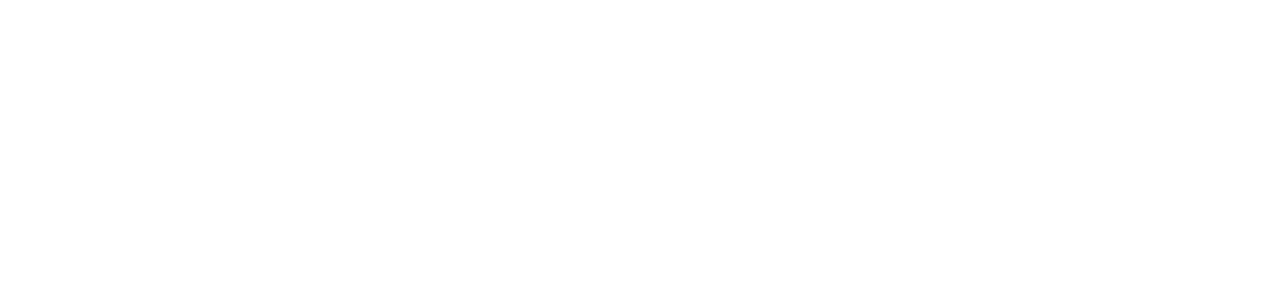
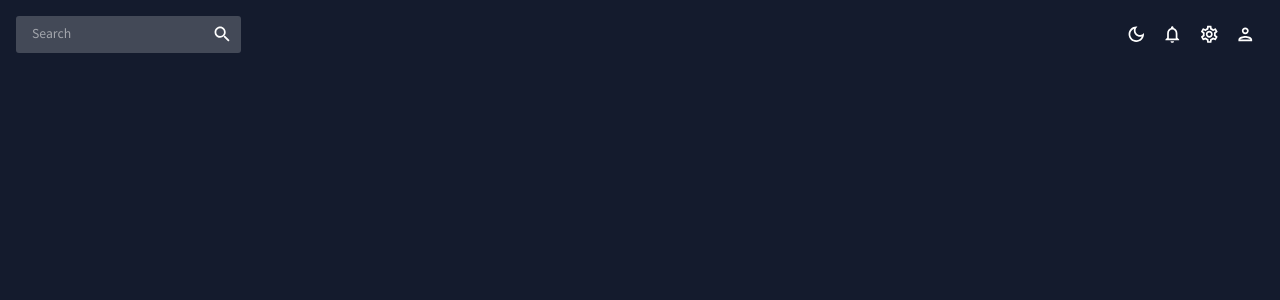
Before and after one commit to Mekke9/data-dash, a React (Create React App) app in the folder admin-dash/: page / in a window 1280 px wide. Shown: the top 300 px of the page. Built offline with nearby package versions, Linux system fonts and the light colour scheme.

Commit message:
searchbar and icons in the topbar set up

```diff
--- a/admin-dash/src/App.js
+++ b/admin-dash/src/App.js
@@ -1,7 +1,20 @@
+import { ColorModeContext, useMode } from "./theme";
+import { CssBaseline, ThemeProvider } from "@mui/material";
+import Topbar from "./scenes/global/topbar";
+
 function App() {
+  const [theme, colorMode] = useMode();
   return (
-    <div className="app">
-    </div>
+    <ColorModeContext.Provider value={colorMode}>
+      <ThemeProvider theme={theme}>
+        <CssBaseline />
+        <div className="app">
+          <main className="content">
+            <Topbar />
+          </main>
+        </div>
+      </ThemeProvider>
+    </ColorModeContext.Provider>
   );
 }
 
--- a/admin-dash/src/scenes/global/topbar.jsx
+++ b/admin-dash/src/scenes/global/topbar.jsx
@@ -1,5 +1,54 @@
+import { Box, IconButton, useTheme } from "@mui/material";
+import { useContext } from "react";
+import { ColorModeContext, tokens } from "../../theme";
+import { InputBase } from "@mui/material";
+import LightModeOutlinedIcon from "@mui/icons-material/LightModeOutlined";
+import DarkModeOutlinedIcon from "@mui/icons-material/DarkModeOutlined";
+import NotificationsOutlinedIcon from "@mui/icons-material/NotificationsOutlined";
+import SettingsOutlinedIcon from "@mui/icons-material/SettingsOutlined";
+import PersonOutlinedIcon from "@mui/icons-material/PersonOutlined";
+import SearchIcon from "@mui/icons-material/Search";
+
 const Topbar = () => {
-    return <div>Topbar</div>
+    const theme = useTheme();
+    const colors = tokens(theme.palette.mode);
+    const colorMode = useContext(ColorModeContext);
+
+    return (
+    <Box display="flex" justifyContent="space-between" p={2}>
+        {/* Search Bar */}
+        <Box
+            display="flex"
+            backgroundColor={colors.primary[400]}
+            borderRadius="3px"
+        >
+            <InputBase sx={{ ml: 2, flex: 1 }} placeholder="Search" />
+            <IconButton type="button" sx={{ p: 1 }}>
+                <SearchIcon />
+            </IconButton>
+        </Box>
+
+        {/* Icons */}
+        <Box display="flex" >
+            <IconButton onClick={colorMode.toggleColorMode}>
+                {theme.palette.mode === "dark" ? (
+                    <DarkModeOutlinedIcon />
+                ) : (
+                    <LightModeOutlinedIcon />
+                )}
+            </IconButton>
+            <IconButton>
+                <NotificationsOutlinedIcon />
+            </IconButton>
+            <IconButton>
+                <SettingsOutlinedIcon />
+            </IconButton>
+            <IconButton>
+                <PersonOutlinedIcon />
+            </IconButton>
+        </Box>
+    </Box>
+    )
 }
 
 export default Topbar;
--- a/admin-dash/src/theme.js
+++ b/admin-dash/src/theme.js
@@ -130,7 +130,7 @@
 
 // mui theme settings
 export const themeSettings = (mode) => {
-  const colors = token(mode);
+  const colors = tokens(mode);
 
   return {
     palette: {
@@ -210,12 +210,13 @@
 
   const colorMode = useMemo(
     () => ({
-      toggleColorMode: setMode((prev) => (prev === "light" ? "dark" : "light")),
+      toggleColorMode: () =>
+        setMode((prev) => (prev === "light" ? "dark" : "light")),
     }),
     []
   );
 
-  const theme = useMemo(() => createTheme(themeSettings(mode)), []);
+  const theme = useMemo(() => createTheme(themeSettings(mode)), [mode]);
 
   return [theme, colorMode];
 };
```
